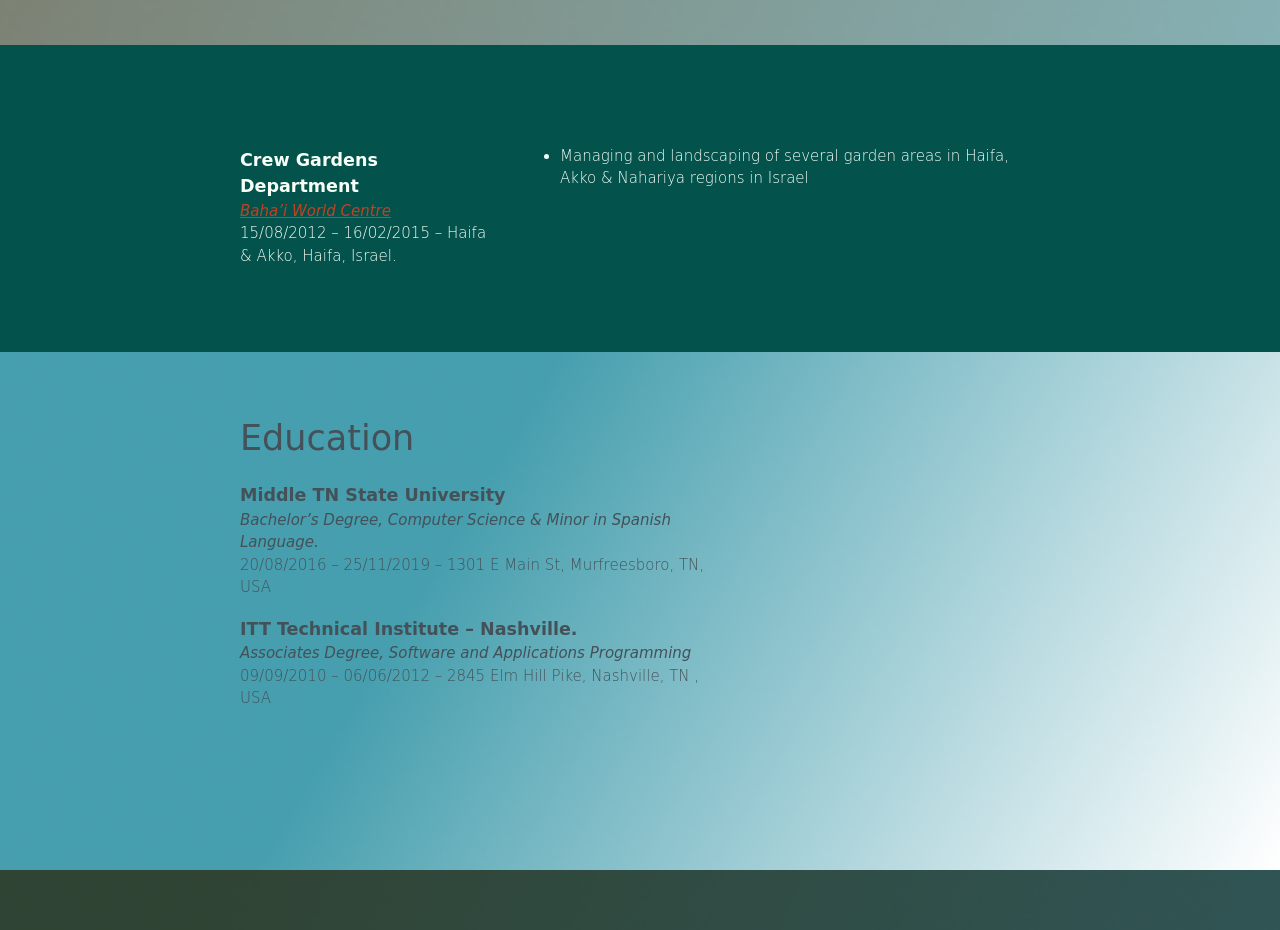
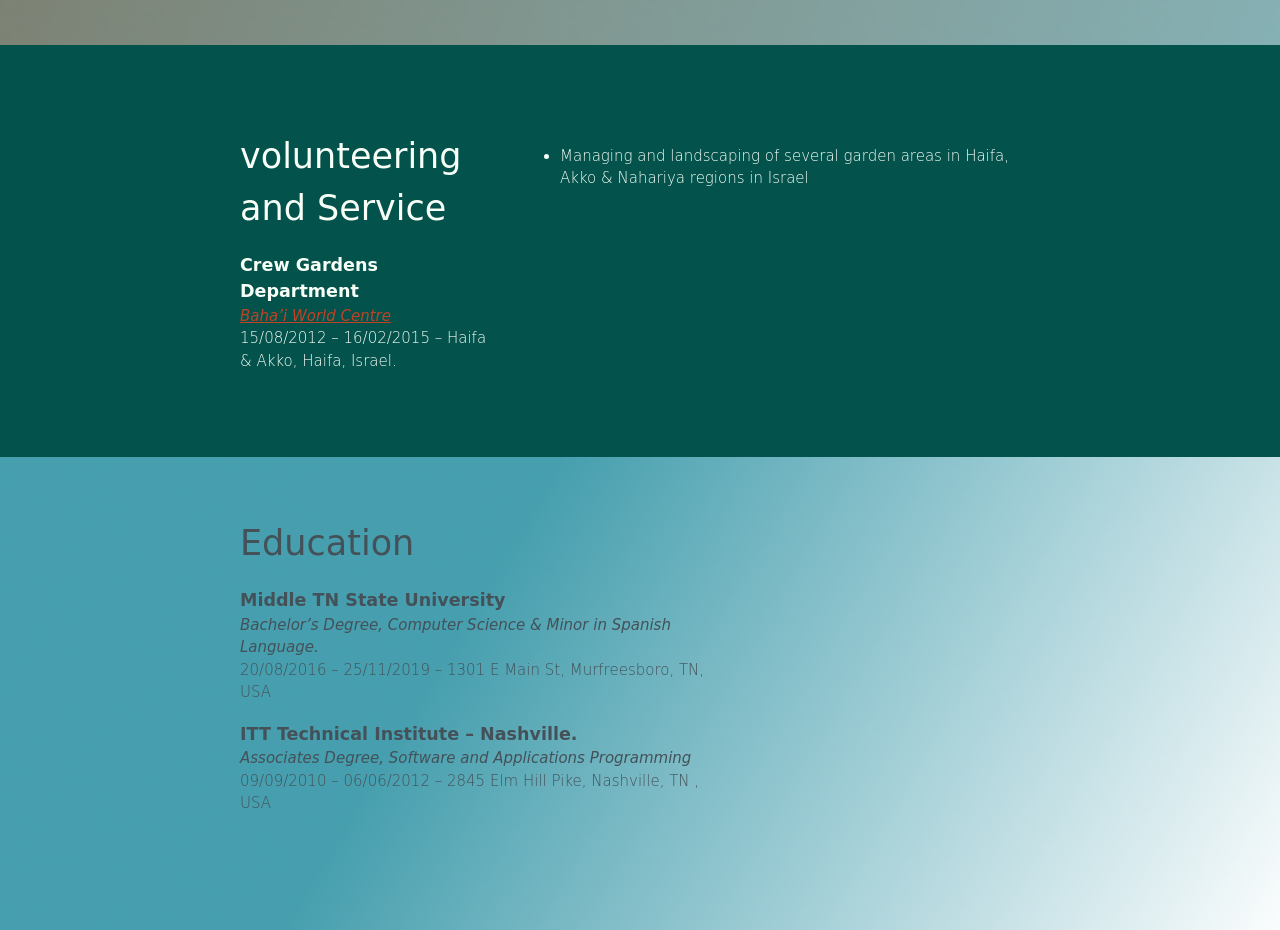
Before and after one commit to kurohige/FullStack-Road, a plain HTML site: page index.html in a window 1280 px wide. Shown: the part 1340-2270 px from the top of the page. Drawn offline with Linux system fonts and the light colour scheme; a web font is replaced by a local one.

Commit message:
Commit on Master

```diff
--- a/index.html
+++ b/index.html
@@ -113,6 +113,7 @@
             <div class="content-wrap item-details divider">
                 <section class="job-item">
                     <div class="job-details">
+                        <h2>volunteering and Service</h2>
                         <h3>Crew Gardens Department</h3>
                         <p><a href="https://www.ganbahai.org.il/gallery-akko-now">Baha’i World Centre</a></p>
                         <p>15/08/2012 – 16/02/2015 – Haifa & Akko, Haifa, Israel.</p>
```
